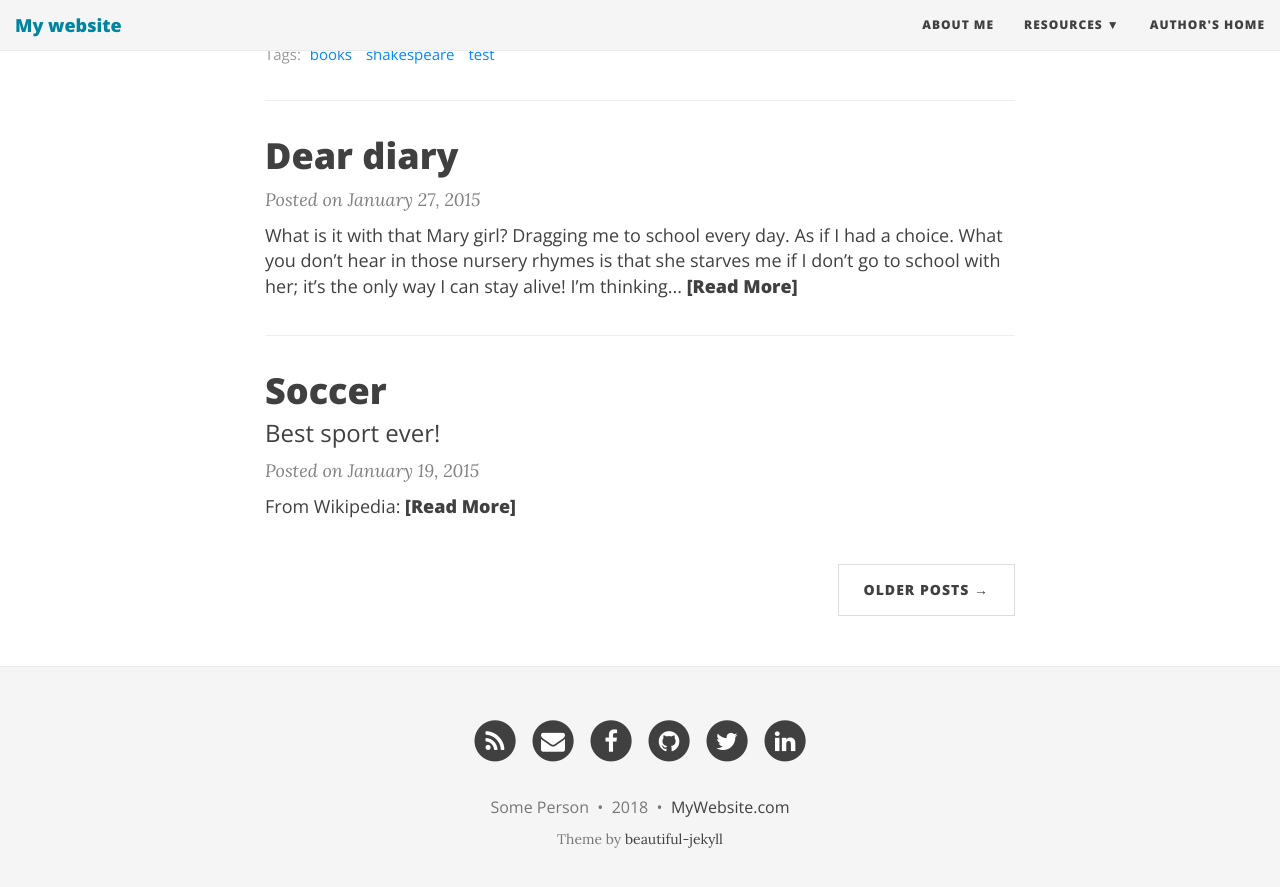
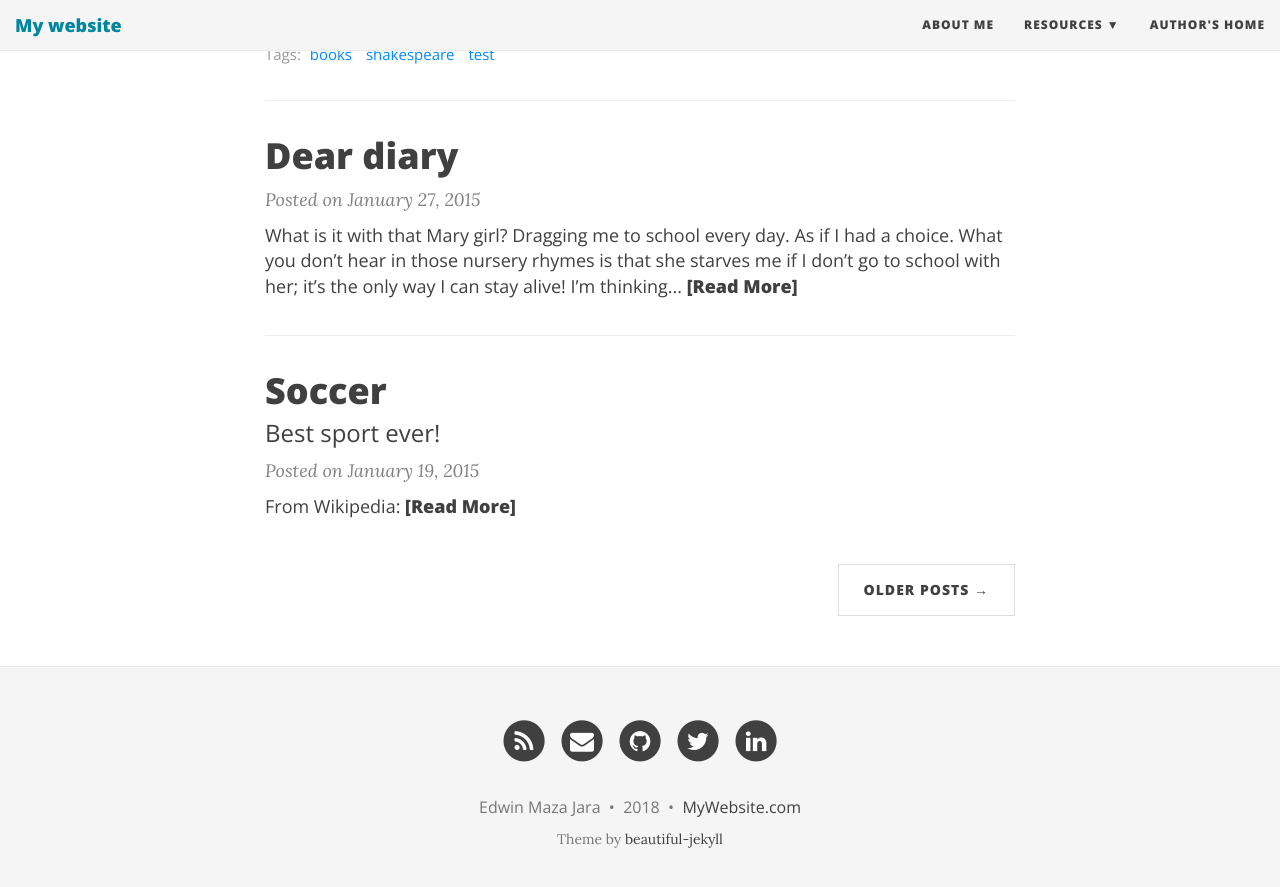
Before and after one commit to eamazaj/eamazaj.github.io, a Jekyll site: the page built from index.html, in a window 1280 px wide and 900 px high, scrolled down 1134 px. Shown: the top 887 px of the window. Built offline with Jekyll 4.4.1, drawn with Linux system fonts in a browser that asks for light colours; nearby versions of some CDN libraries; the list of posts is cut into pages by our own code.

```diff
--- a/_config.yml
+++ b/_config.yml
@@ -64,7 +64,10 @@ footer-link-col: "#404040"
 # Change all these values or delete the ones you don't want.
 # Important: you must keep the "name" parameter, everything else you can remove
 author:
-  name: Some Person
+  name: Edwin Maza Jara
+  email: "eamazaj[at]gamil.com"
+  github: eamazaj    # eg. daattali
+  twitter: eamazaj   # eg. daattali
 
 # Select your active Social Network Links.
 # Uncomment the links you want to show in the footer and add your information to each link.
@@ -73,7 +76,7 @@ author:
 social-network-links:
   rss: true
   email: "eamazaj@gmail.com"
-  facebook: daattali
+# facebook: daattali
   github: eamazaj
   twitter: eamazaj
 #  reddit: yourname
@@ -93,7 +96,7 @@ social-network-links:
 # Select which share links to show in posts
 share-links-active:
   twitter: true
-  facebook: false
+#  facebook: false
   google: false
   linkedin: true
 
@@ -145,7 +148,7 @@ title-separator: "-"
 # --- Don't need to touch anything below here (but you can if you want) --- #
 
 # Output options (more information on Jekyll's site)
-timezone: "America/Vancouver"
+timezone: "America/Guayaquil"
 markdown: kramdown
 highlighter: rouge
 permalink: /:year-:month-:day-:title/
@@ -153,6 +156,7 @@ paginate: 5
 
 kramdown:
   input: GFM
+  syntax_highlighter: rouge
 
 # Default YAML values (more information on Jekyll's site)
 defaults:
```
